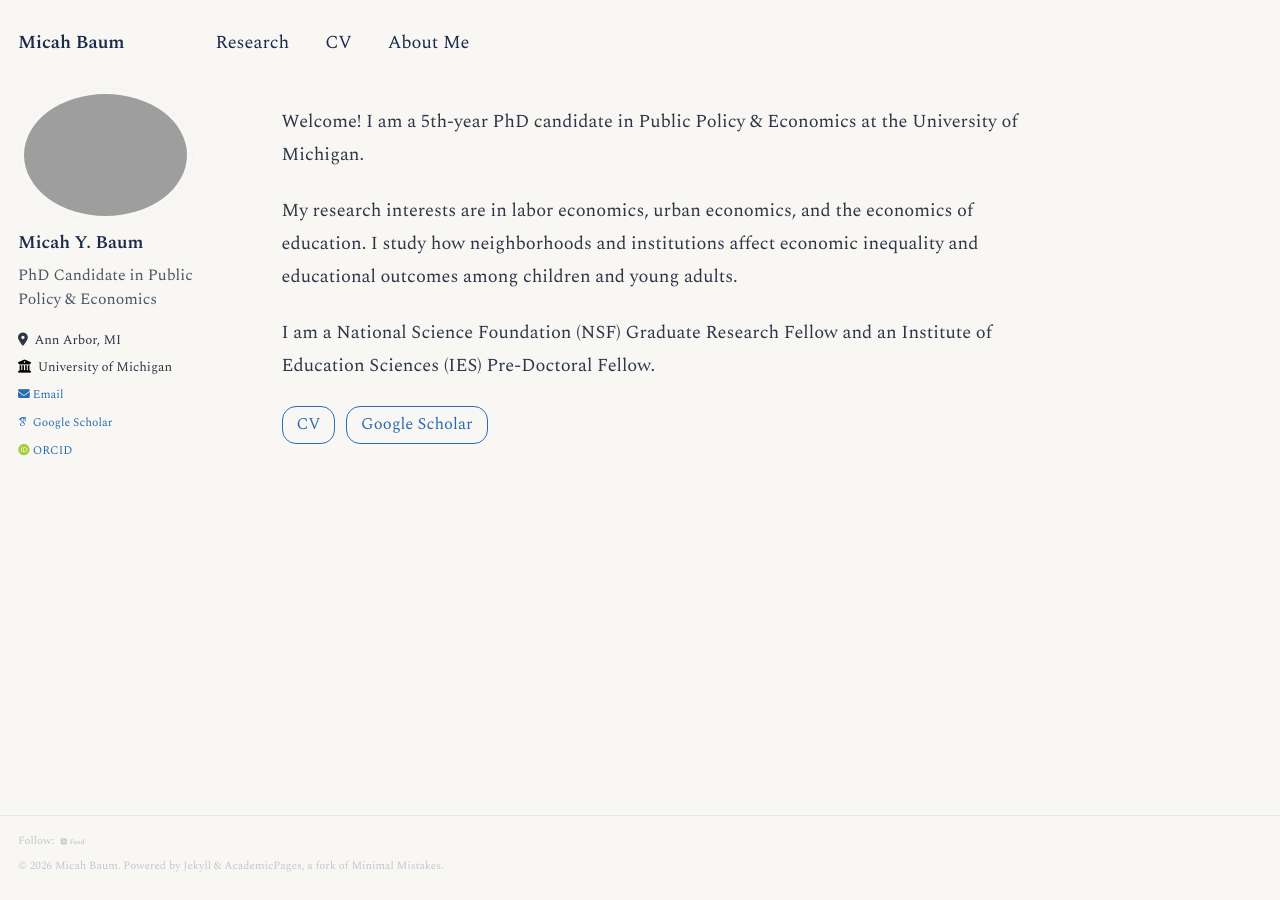
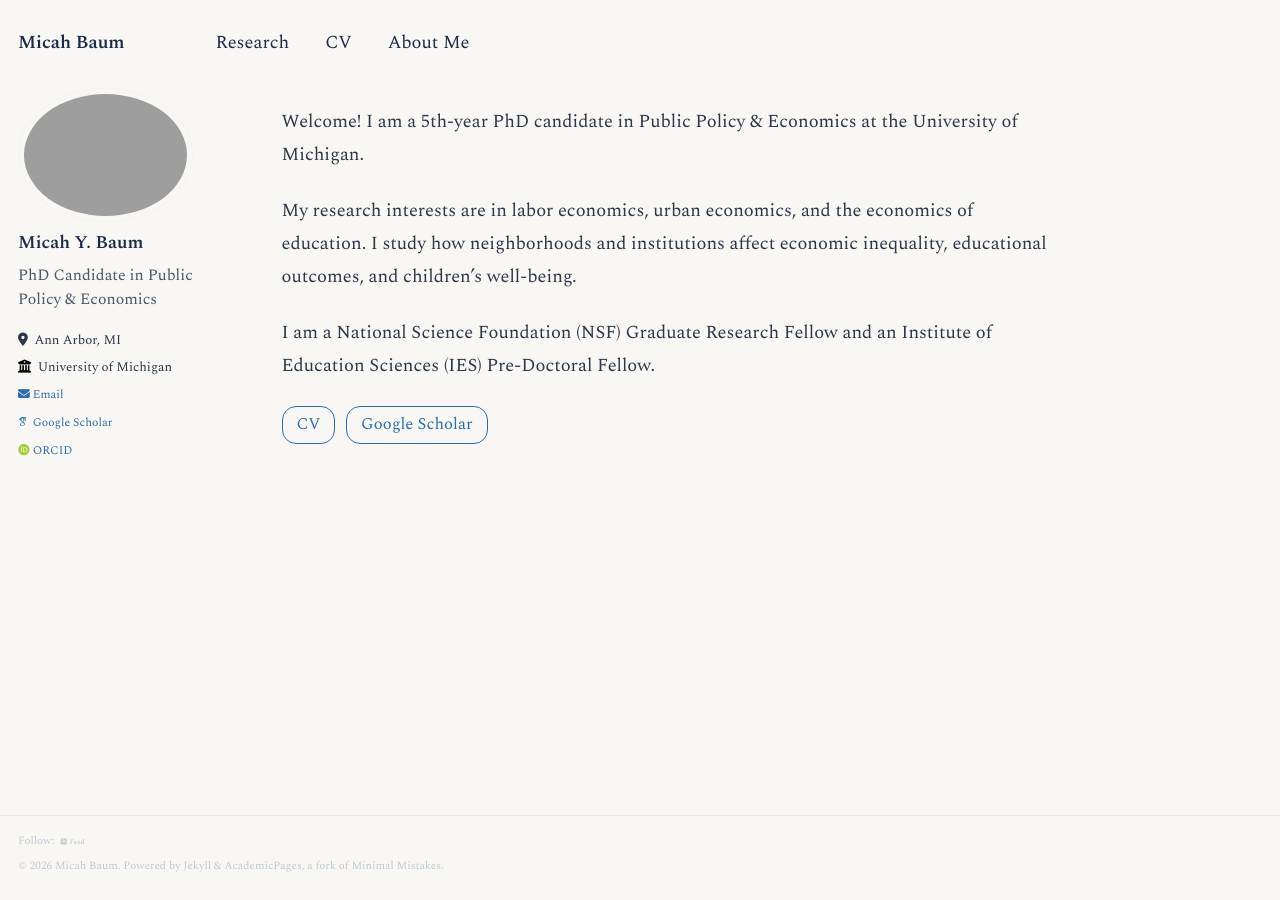
Before and after one commit to micah-baum/micah-baum.github.io, a Jekyll site: the page built from _pages/about.md, in a window 1280 px wide. Built offline with Jekyll 4.4.1, drawn with Linux system fonts in a browser that asks for light colours; some web fonts are replaced.

Commit message:
Update about.md

```diff
--- a/_pages/about.md
+++ b/_pages/about.md
@@ -8,7 +8,7 @@ redirect_from:
 
 Welcome! I am a 5th-year PhD candidate in Public Policy & Economics at the University of Michigan.
 
-My research interests are in labor economics, urban economics, and the economics of education. I study how neighborhoods and institutions affect economic inequality and educational outcomes among children and young adults.
+My research interests are in labor economics, urban economics, and the economics of education. I study how neighborhoods and institutions affect economic inequality, educational outcomes, and children's well-being.
 
 I am a National Science Foundation (NSF) Graduate Research Fellow and an Institute of Education Sciences (IES) Pre-Doctoral Fellow.
 
```
